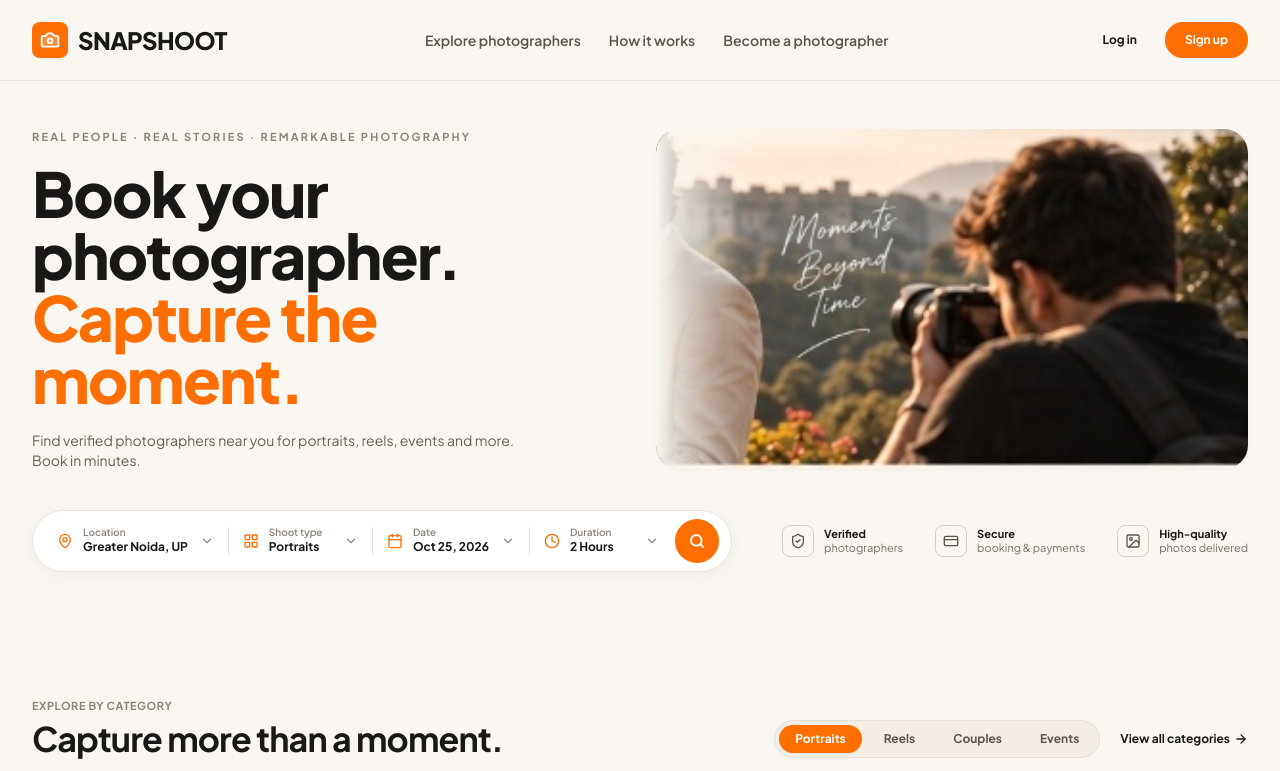
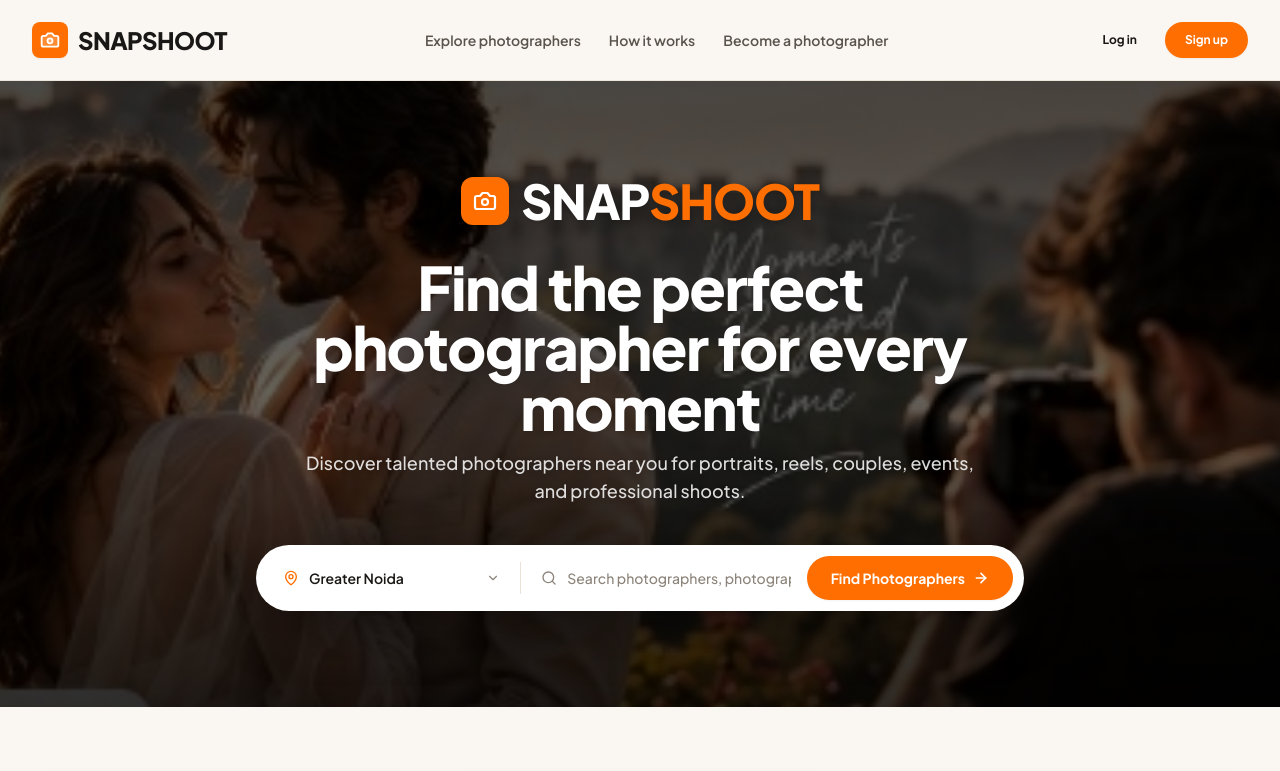
Before and after one commit to Corder-s/fhoto, a Next.js app in the folder apps/web/: page / in a window 1280 px wide. Shown: the top 771 px of the page. Built offline with nearby package versions, Linux system fonts and the light colour scheme.

Commit message:
feat(web): render Zomato-style landing page at root route

```diff
--- a/apps/web/src/app/page.tsx
+++ b/apps/web/src/app/page.tsx
@@ -1,8 +1,8 @@
 'use client';
 
 import React from 'react';
-import { OriginalAuthenticatedLanding } from '../components/home/OriginalAuthenticatedLanding';
+import { ZomatoPublicLanding } from '../components/home/ZomatoPublicLanding';
 
 export default function HomePage() {
-  return <OriginalAuthenticatedLanding />;
+  return <ZomatoPublicLanding />;
 }
```
